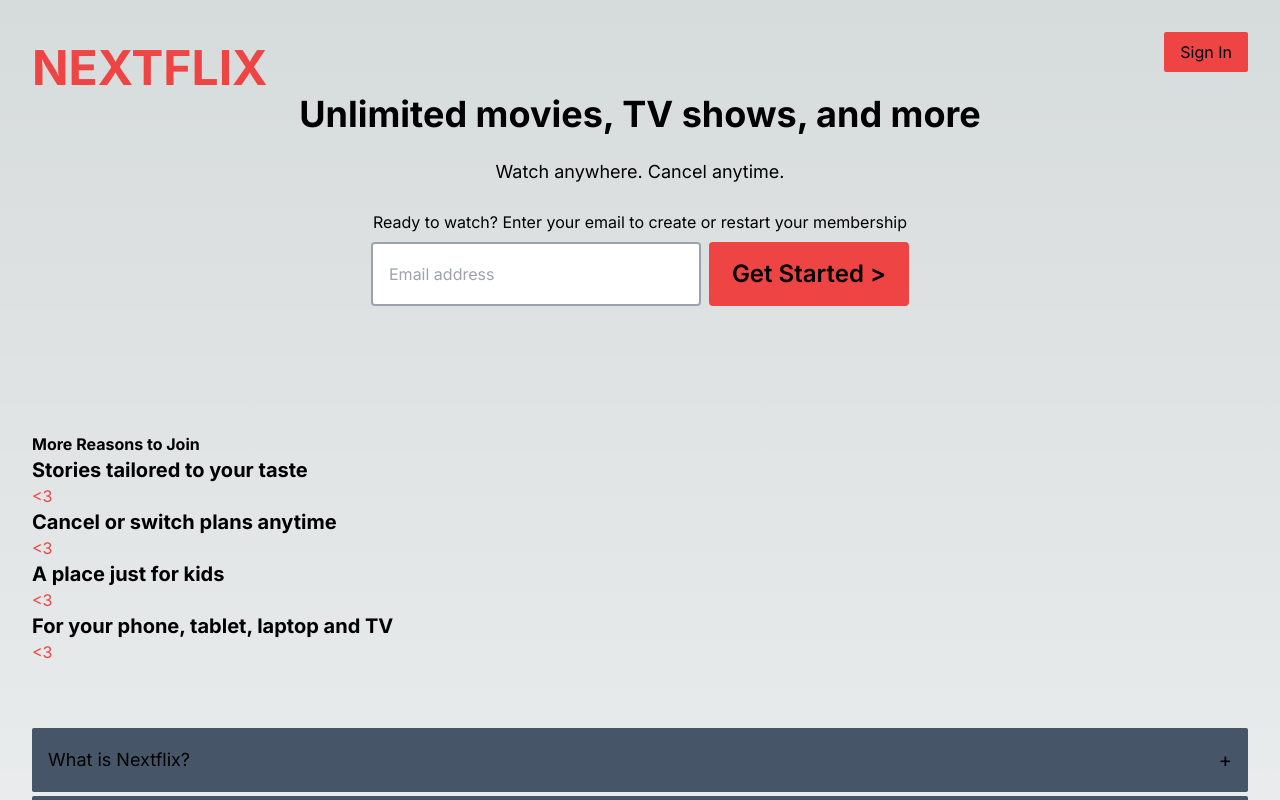
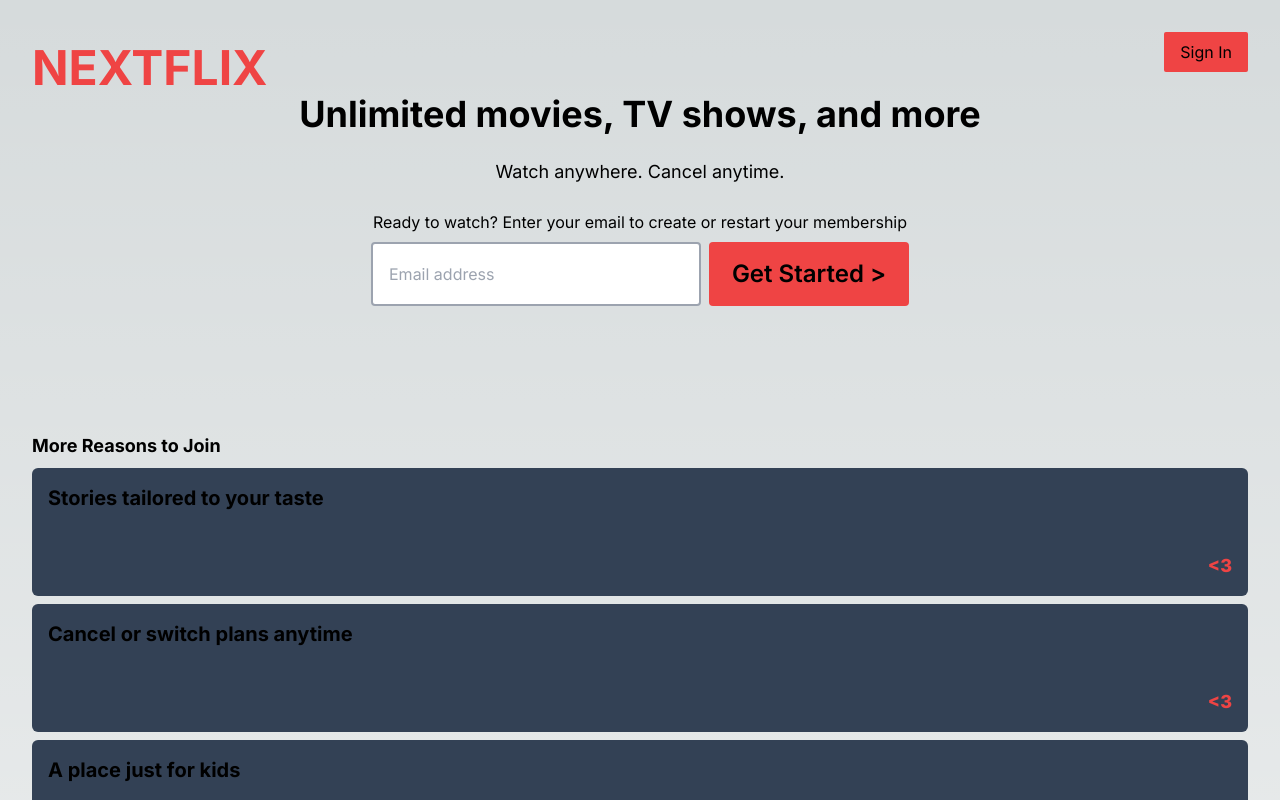
Before and after one commit to gtstarnes/nextflix, a Next.js app: page / in a window 1280 px wide. Shown: the top 800 px of the page. Built offline with nearby package versions, Linux system fonts and the light colour scheme.

Commit message:
added padding and alignment styles

```diff
--- a/app/components/landing/reasons/Reasons.tsx
+++ b/app/components/landing/reasons/Reasons.tsx
@@ -5,13 +5,13 @@ import HomeCard from '../../HomeCard'
 const Reasons = () => {
   return (
     <HomeCard>
-      <h3 className="font-bold">More Reasons to Join</h3>
+      <h3 className="font-bold text-lg mb-2">More Reasons to Join</h3>
       <div>
         {reasonsInfo.map(reason => {
           return (
-            <div key={reason.id} className="flex flex-col">
+            <div key={reason.id} className="flex flex-col justify-between h-[8rem] mb-2 rounded-md bg-slate-700 p-4">
               <h2 className="font-bold text-xl">{reason.reason}</h2>
-              <div className="text-red-500">{reason.picture}</div>
+              <div className="text-red-500 font-extrabold self-end text-lg">{reason.picture}</div>
             </div>
           )
         })}
```
